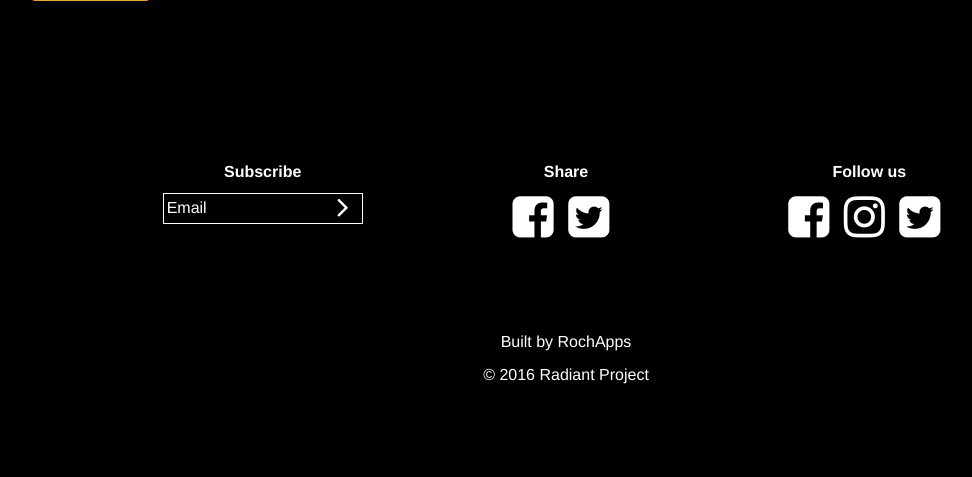
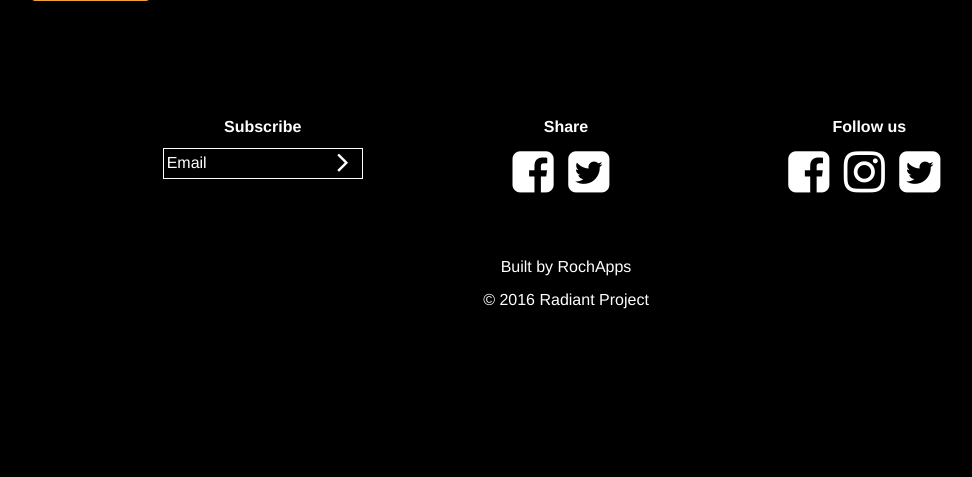
Before and after one commit to victor-rocha/radiant, a Django app: template radiant/templates/contacts/contact-form.html in a window 1280 px wide. Shown: the part 823-1300 px from the top of the page, without its empty margins (74-1046 px from the left). After the commit the page ends 1132 px from the top, so only its background shows below. Run offline with Django 3.2, Linux system fonts and the light colour scheme; the template is opened without the code that fills it, so the values that code supplies are empty; style sheets or scripts are compiled from the project's sources; parts of the project's set-up code (start-up, migrations or seed data) failed here and were passed over; some libraries are stand-ins or nearby versions; some web fonts are replaced.

Commit message:
[hompage] Change spacing in the footer

```diff
--- a/radiant/static/less/site.less
+++ b/radiant/static/less/site.less
@@ -356,7 +356,7 @@ video {
 }
 .footer {
   background: black;
-  padding: 100px 200px 80px 200px;
+  padding: 55px 200px 45px 200px;
   color: white;
   .col-md-4{
     display: flex;
@@ -379,7 +379,7 @@ video {
     //margin: auto auto;
   }
   .social {
-    padding-bottom: 80px;
+    padding-bottom: 50px;
   }
   a {
     color: white;
```
